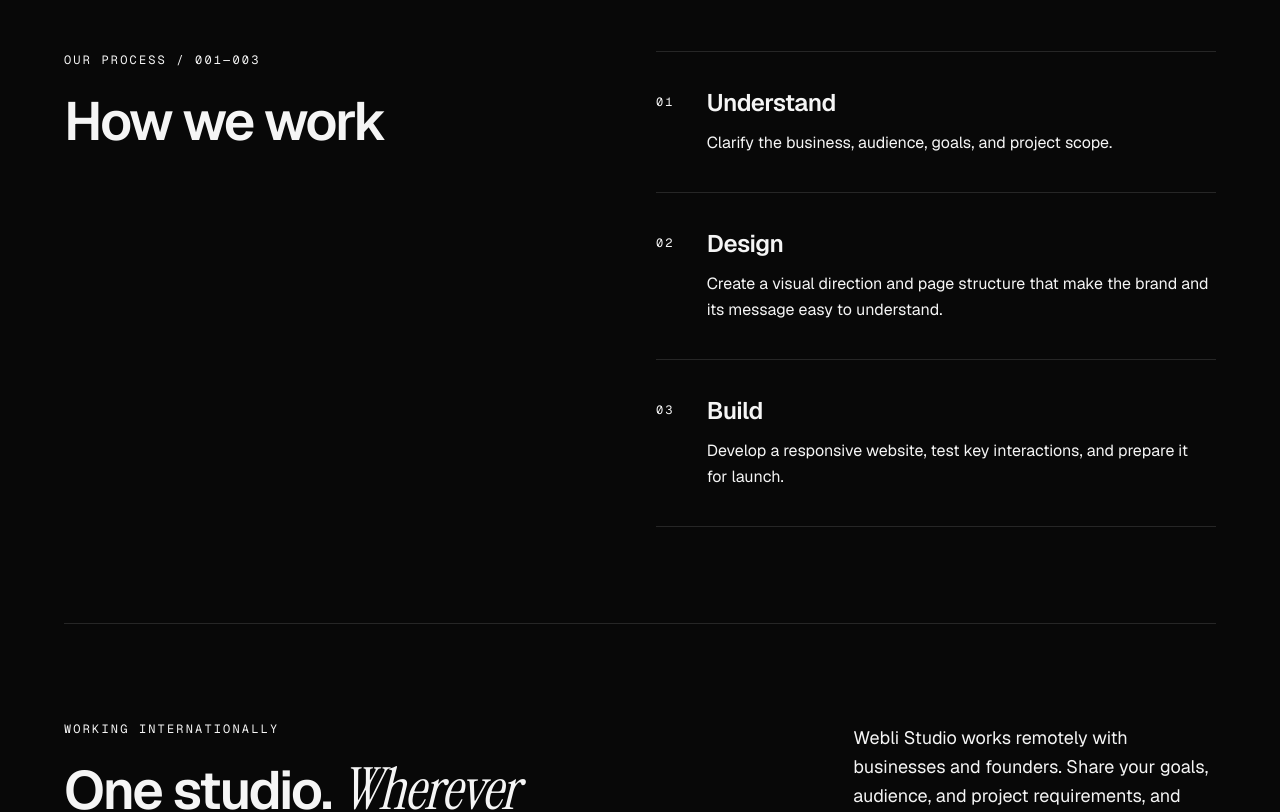
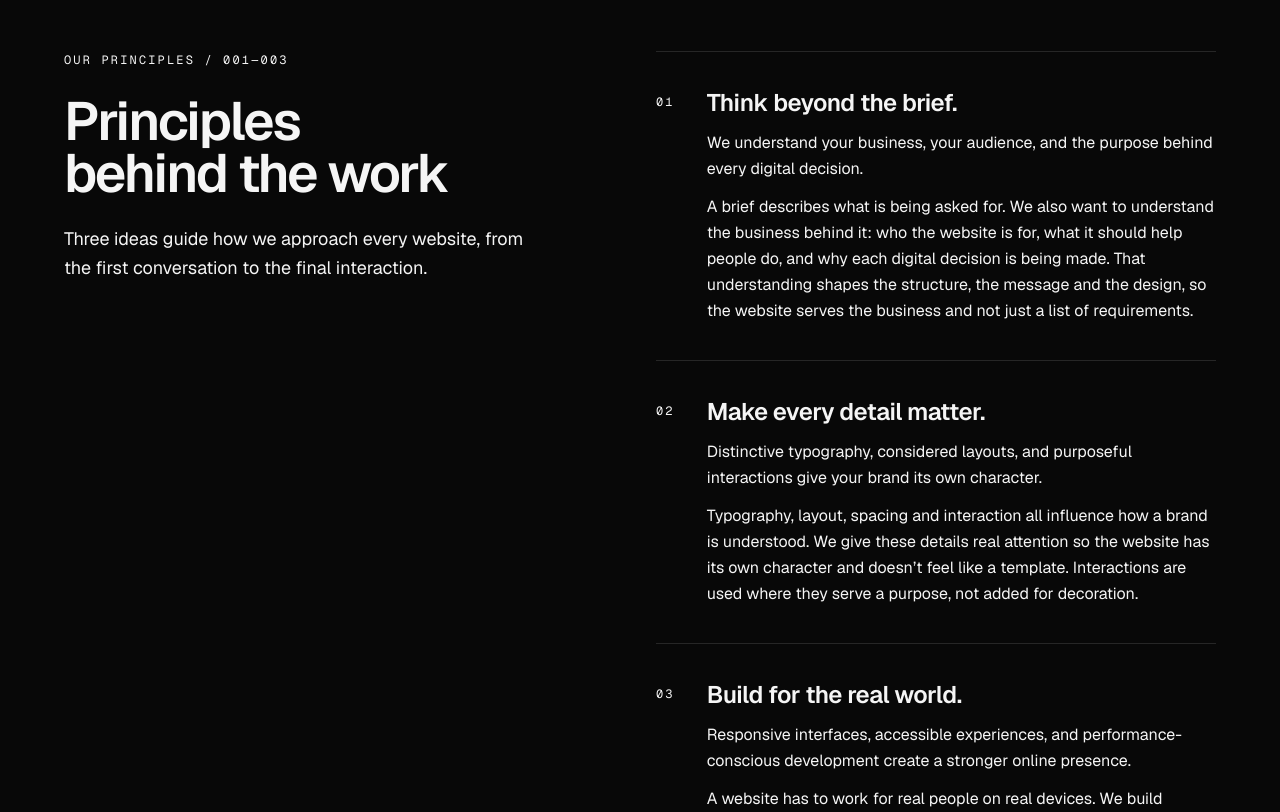
Before and after one commit to rishabh0777/weblistudio, a Next.js app: page /about in a window 1280 px wide. Shown: the part 1680-2492 px from the top of the page. Built offline with nearby package versions, Linux system fonts and the light colour scheme.

Commit message:
feat: add principles section to About page and create principles data source

```diff
--- a/src/app/about/page.js
+++ b/src/app/about/page.js
@@ -1,5 +1,6 @@
 import Link from "next/link";
 import AboutReveal from "../components/about/aboutReveal";
+import { PRINCIPLES } from "../components/about/principles";
 
 /* ==========================================================================
    Webli Studio — About (Server Component)
@@ -7,9 +8,14 @@ import AboutReveal from "../components/about/aboutReveal";
    (AboutReveal) handles the scroll-triggered entrance, and the hero is not
    animated so the H1 is visible from first paint.
 
-   Internal links: only routes that exist are linked (/contact). /services
-   and /work are intentionally not linked yet; add descriptive links to them
-   once those pages are built.
+   Section anchors: each principle and each process stage is a section of this
+   page with its own element ID (e.g. /about#think-beyond-the-brief). These are
+   in-page links, not separate routes or indexable pages. Principle IDs come
+   from components/about/principles.js, which the home page AboutOverview also
+   uses for its links. `scroll-mt-6` adds breathing room on top of the
+   `scroll-padding-top` already set on <html>, so targets clear the header.
+
+   Internal links: only routes that exist are linked (/contact).
 
    Metadata note: Next.js replaces (does not deep-merge) `openGraph` and
    `twitter` from the root layout, so both are fully specified here, including
@@ -18,7 +24,7 @@ import AboutReveal from "../components/about/aboutReveal";
 
 const TITLE = "About Our Web Design & Development Studio";
 const DESCRIPTION =
-  "Webli Studio is an independent web design and development studio founded by Rishabh Srivastava, building landing pages, business and e-commerce websites.";
+  "Webli Studio is an independent web design and development studio founded by Rishabh Srivastava. See our principles and how we work, from first brief to launch.";
 
 export const metadata = {
   title: TITLE,
@@ -80,24 +86,39 @@ const CONTENT = {
     copy: "We design and develop landing pages, business websites, and e-commerce experiences. Every project begins with understanding the business, its audience, and the purpose of the website—then turning that into a considered design and a responsive build.",
     offerings: ["Landing pages", "Business websites", "E-commerce websites"],
   },
+  principles: {
+    label: "OUR PRINCIPLES / 001—003",
+    title: "Principles behind the work",
+    copy: "Three ideas guide how we approach every website, from the first conversation to the final interaction.",
+  },
   process: {
     label: "OUR PROCESS / 001—003",
     title: "How we work",
+    copy: "Every project moves through the same three stages, so you always know where it stands.",
     steps: [
       {
+        slug: "understand-the-project",
         title: "Understand",
         description:
           "Clarify the business, audience, goals, and project scope.",
+        detail:
+          "We start by learning about the business: what it does, who the website is for and what it needs to achieve. Then we agree the scope of the project, so the website is planned around clear goals rather than assumptions.",
       },
       {
+        slug: "design-the-experience",
         title: "Design",
         description:
           "Create a visual direction and page structure that make the brand and its message easy to understand.",
+        detail:
+          "Once the goals are clear, we shape the visual direction and plan the page structure. Typography, layout and spacing are considered together, so the brand and its message are easy to understand at a glance.",
       },
       {
+        slug: "build-and-launch",
         title: "Build",
         description:
           "Develop a responsive website, test key interactions, and prepare it for launch.",
+        detail:
+          "We develop the website from the agreed design and make sure it is responsive across screen sizes. Key interactions are tested, and the site is prepared for launch.",
       },
     ],
   },
@@ -127,8 +148,14 @@ const BODY =
 
 const SECTION = "border-t border-border py-16 md:py-24";
 
+const ITEM_TITLE =
+  "text-xl font-semibold leading-tight tracking-[-0.02em] text-foreground md:text-2xl";
+
+const ITEM_TEXT =
+  "mt-3 max-w-[32rem] text-pretty text-sm leading-relaxed text-muted md:text-base";
+
 export default function AboutPage() {
-  const { hero, founder, work, process, remote, cta } = CONTENT;
+  const { hero, founder, work, principles, process, remote, cta } = CONTENT;
 
   return (
     <AboutReveal>
@@ -234,6 +261,45 @@ export default function AboutPage() {
         </div>
       </section>
 
+      {/* Principles ------------------------------------------------------ */}
+      <section aria-labelledby="principles-heading" className="container-site">
+        <div className={SECTION}>
+          <div className="grid gap-10 lg:grid-cols-12 lg:gap-8">
+            <div data-reveal className="lg:col-span-5">
+              <p className={LABEL}>{principles.label}</p>
+              <h2 id="principles-heading" className={H2}>
+                {principles.title}
+              </h2>
+              <p className={`${BODY} mt-6`}>{principles.copy}</p>
+            </div>
+
+            <ol className="border-b border-border lg:col-span-6 lg:col-start-7">
+              {PRINCIPLES.map((principle) => (
+                <li
+                  key={principle.slug}
+                  id={principle.slug}
+                  data-reveal
+                  className="grid scroll-mt-6 grid-cols-[auto_minmax(0,1fr)] items-start gap-x-5 border-t border-border py-7 md:gap-x-8 md:py-9"
+                >
+                  <span
+                    aria-hidden="true"
+                    className="pt-1.5 font-mono text-[11px] tracking-[0.18em] text-muted md:text-xs"
+                  >
+                    {principle.number}
+                  </span>
+
+                  <div>
+                    <h3 className={ITEM_TITLE}>{principle.title}</h3>
+                    <p className={ITEM_TEXT}>{principle.description}</p>
+                    <p className={ITEM_TEXT}>{principle.detail}</p>
+                  </div>
+                </li>
+              ))}
+            </ol>
+          </div>
+        </div>
+      </section>
+
       {/* How we work ----------------------------------------------------- */}
       <section aria-labelledby="process-heading" className="container-site">
         <div className={SECTION}>
@@ -243,14 +309,16 @@ export default function AboutPage() {
               <h2 id="process-heading" className={H2}>
                 {process.title}
               </h2>
+              <p className={`${BODY} mt-6`}>{process.copy}</p>
             </div>
 
             <ol className="border-b border-border lg:col-span-6 lg:col-start-7">
               {process.steps.map((step, i) => (
                 <li
-                  key={step.title}
+                  key={step.slug}
+                  id={step.slug}
                   data-reveal
-                  className="grid grid-cols-[auto_minmax(0,1fr)] items-start gap-x-5 border-t border-border py-7 md:gap-x-8 md:py-9"
+                  className="grid scroll-mt-6 grid-cols-[auto_minmax(0,1fr)] items-start gap-x-5 border-t border-border py-7 md:gap-x-8 md:py-9"
                 >
                   <span
                     aria-hidden="true"
@@ -260,12 +328,9 @@ export default function AboutPage() {
                   </span>
 
                   <div>
-                    <h3 className="text-xl font-semibold leading-tight tracking-[-0.02em] text-foreground md:text-2xl">
-                      {step.title}
-                    </h3>
-                    <p className="mt-3 max-w-[32rem] text-pretty text-sm leading-relaxed text-muted md:text-base">
-                      {step.description}
-                    </p>
+                    <h3 className={ITEM_TITLE}>{step.title}</h3>
+                    <p className={ITEM_TEXT}>{step.description}</p>
+                    <p className={ITEM_TEXT}>{step.detail}</p>
                   </div>
                 </li>
               ))}
--- /dev/null
+++ b/src/app/components/about/principles.js
@@ -0,0 +1,43 @@
+/* ==========================================================================
+   Webli Studio — Principles (single source of truth)
+
+   Used by the home page AboutOverview (title + concise `description`, each row
+   links to /about#<slug>) and by the About page (title + `description` +
+   expanded `detail`, each rendered as a section with id="<slug>").
+
+   Slugs are stable, unique, lowercase and hyphen-separated. They are element
+   IDs on /about, not separate routes. Do not rename them without updating any
+   links that point to them.
+   ========================================================================== */
+
+export const PRINCIPLES = [
+  {
+    number: "01",
+    slug: "think-beyond-the-brief",
+    title: "Think beyond the brief.",
+    description:
+      "We understand your business, your audience, and the purpose behind every digital decision.",
+    detail:
+      "A brief describes what is being asked for. We also want to understand the business behind it: who the website is for, what it should help people do, and why each digital decision is being made. That understanding shapes the structure, the message and the design, so the website serves the business and not just a list of requirements.",
+  },
+  {
+    number: "02",
+    slug: "make-every-detail-matter",
+    title: "Make every detail matter.",
+    description:
+      "Distinctive typography, considered layouts, and purposeful interactions give your brand its own character.",
+    detail:
+      "Typography, layout, spacing and interaction all influence how a brand is understood. We give these details real attention so the website has its own character and doesn’t feel like a template. Interactions are used where they serve a purpose, not added for decoration.",
+  },
+  {
+    number: "03",
+    slug: "build-for-the-real-world",
+    title: "Build for the real world.",
+    description:
+      "Responsive interfaces, accessible experiences, and performance-conscious development create a stronger online presence.",
+    detail:
+      "A website has to work for real people on real devices. We build responsive interfaces and accessible experiences, and we develop with performance in mind, so the finished site gives your business a stronger online presence.",
+  },
+];
+
+export const aboutAnchor = (slug) => `/about#${slug}`;
--- a/src/app/components/landing/aboutOverview/aboutOverview.js
+++ b/src/app/components/landing/aboutOverview/aboutOverview.js
@@ -5,18 +5,21 @@ import AboutOverviewReveal from "./aboutOverviewReveal";
 const principles = [
   {
     number: "01",
+    slug: "think-beyond-the-brief",
     title: "Think beyond the brief.",
     description:
       "We understand your business, your audience, and the purpose behind every digital decision.",
   },
   {
     number: "02",
+    slug: "make-every-detail-matter",
     title: "Make every detail matter.",
     description:
       "Distinctive typography, considered layouts, and purposeful interactions give your brand its own character.",
   },
   {
     number: "03",
+    slug: "build-for-the-real-world",
     title: "Build for the real world.",
     description:
       "Responsive interfaces, accessible experiences, and performance-conscious development create a stronger online presence.",
```
